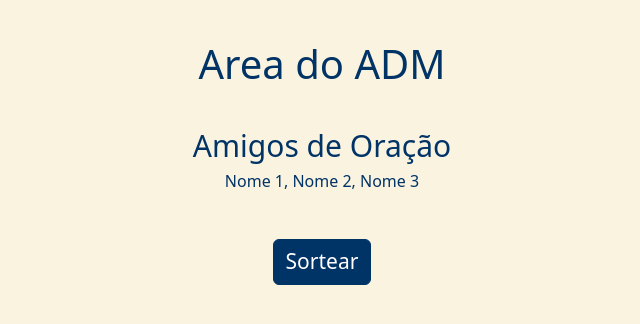
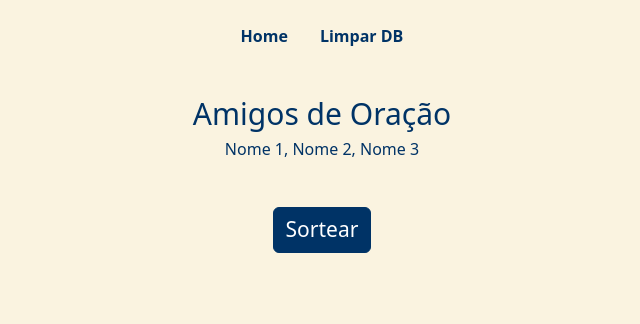
Before and after one commit to adelson70/sorteador_oracao, a Flask app: template templates/adm.html in a window 1280 px wide. Shown: the top 324 px of the page, without its empty margins (318-958 px from the left). Run offline with Flask 3, Linux system fonts and the light colour scheme; the template is opened without the code that fills it, so the values that code supplies are empty; some libraries are stand-ins or nearby versions.

Commit message:
funcionalidade de limpeza do DB

```diff
--- a/routes.py
+++ b/routes.py
@@ -52,6 +52,20 @@ def configure_app(app, socketio):
 
         return jsonify(response)
 
+    # ROTA PARA LIMPAR BANCO DE DADOS
+    # QUANDO ACIONADO ELE LIMPA OS COOKIES DE TODOS CONECTADOS AO SITE
+    @app.route('/limparDB/<token>',methods=['DELETE'])
+    def limparDB(token):
+        # CASO TENHA ACESSO ADM PARA FAZER A ALTERAÇÃO
+        if token == '211121':
+            msg = limparBancoDados()
+
+            return jsonify(msg)
+
+        # CASO NÃO TENHA IRA RETORNAR PARA PAGINA PRINCIPAL
+        else:
+            return redirect(url_for('main'))
+
     # ROTA PARA BUSCAR O NOME DA PESSOA DE ORAÇÃO DO RESPECTIVO USUARIO
     @app.route('/pessoaOracao/<data>', methods=['GET'])
     def pessoaOracao(data):
--- a/static/css/styles.css
+++ b/static/css/styles.css
@@ -1,7 +1,7 @@
 /* ESTILO GERAL */
 
 html, body, div{
-    background-color: #FAF3E0;
+    background-color: #FAF3E0 !important;
 }
 
 
@@ -157,3 +157,17 @@ h1{
     background-color: #ffffff !important;
     color: #003366 !important;
 }
+
+/* OPÇÕES DO NAVBAR */
+.opcao{
+    color: #003366 !important;
+    font-weight: 550 !important;
+}
+
+.opcao:hover{
+    text-shadow: 0px 0px 0.7px #004c98 !important;
+}
+
+.nav{
+    margin-top: -3vh;
+}
--- a/static/js/scripts.js
+++ b/static/js/scripts.js
@@ -48,3 +48,7 @@ botao_adicionar_nome.addEventListener('click', function(){
             })
     }
 })
+
+document.addEventListener('DOMContentLoaded', function(){
+
+})
--- a/templates/adm.html
+++ b/templates/adm.html
@@ -1,8 +1,18 @@
 {% extends 'index.html' %}
 {% block conteudo %}
+<!-- NAV -->
+<ul class="nav justify-content-center">
+    <!-- HOME -->
+    <li class="nav-item">
+      <a class="nav-link active opcao" aria-current="page" href="{{ url_for('admin',token='211121') }}">Home</a>
+    </li>
+    <!-- LIMPAR DB -->
+    <li class="nav-item">
+      <a class="nav-link active opcao" id="limparDB" href="#">Limpar DB</a>
+    </li>
+  </ul>
+<!-- CONTEUDO -->
 <div class="adm">
-    <h1>Area do ADM</h1>
-
     <div class="conteudo-adm">
         <!-- TITULO -->
         <h1 class="titulo-pessoas">Amigos de Oração</h1>
@@ -15,6 +25,7 @@
 </div>
 
 <script>
+    // PARA SORTEAR O NOME
     var socket = io('http://192.168.10.28:5000');
     let btnSortearNome = document.getElementById('sortearNome')
 
@@ -23,5 +34,28 @@
         // ENVIA LISTA VAZIA POIS O BACK IRA BUSCAR AS INFORMAÇÕES NO DB
         socket.emit('enviar_nome', [])
     });
+
+    // PARA LIMPAR O BANCO DE DADOS
+    // EVENTO PARA QUANDO CLICAR NO BOTÃO DE LIMPAR O BANCO DE DADOS
+    const eleLimparDB = document.getElementById('limparDB')
+    eleLimparDB.addEventListener('click', function(){
+
+        // REQUISIÇÃO PARA LIMPAR BANCO DE DADOS
+        axios.delete('/limparDB/211121')
+            .then(response=>{
+                msg = response.data.msg
+
+                // CONFIRMAÇÃO DA LIMPEZA DO BANCO DE DADOS
+                if (msg == 'success'){
+                    alert('banco de dados limpo')
+                }
+
+                // CASO TENHA DADO ERRADO A LIMPEZA
+                else{
+                    alert('erro! consulte o console do servidor!')
+                }
+            })
+    })
+
 </script>
 {% endblock conteudo%}
```
Also changed, not shown: utils.py (+22 -0 lines), database/oracao.db.
